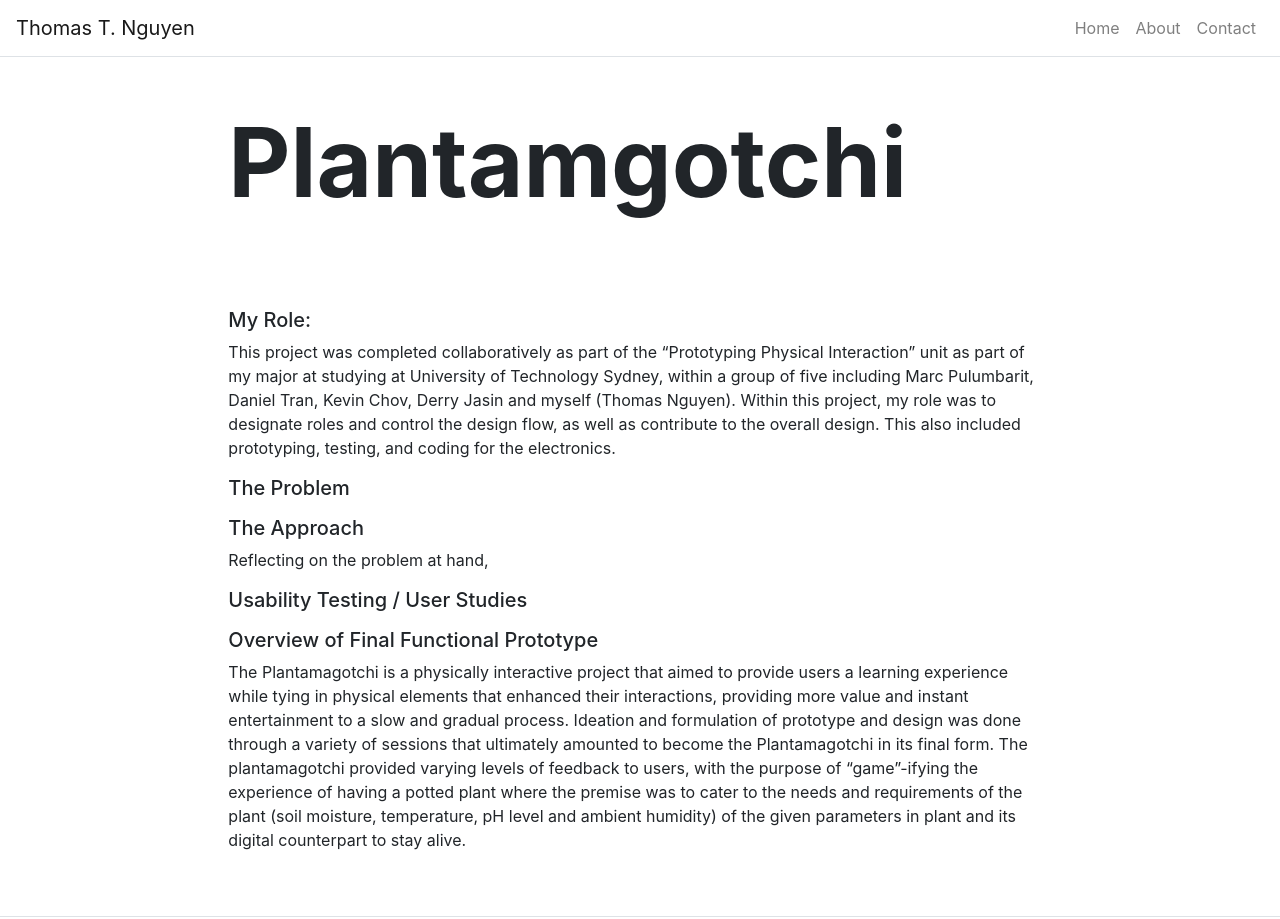
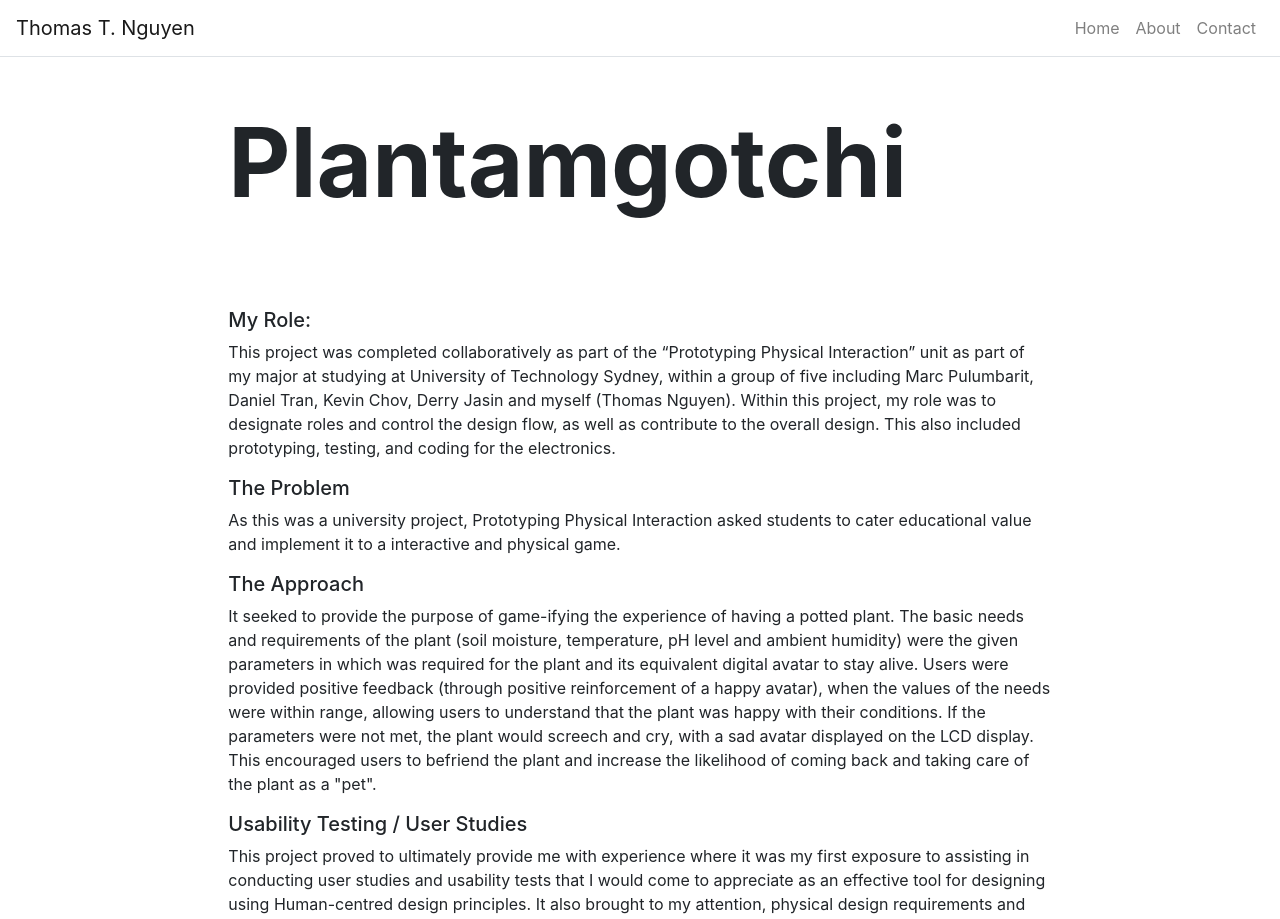
Before and after one commit to nguyentthomas/nguyentthomas.github.io, a React (Create React App) app: page /plantamagotchi in a window 1280 px wide. Shown: the top 919 px of the page. Built offline with nearby package versions, Linux system fonts and the light colour scheme.

Commit message:
Added: Info on Pages

```diff
--- a/src/pages/KetoKingPage.js
+++ b/src/pages/KetoKingPage.js
@@ -46,7 +46,9 @@ function KetoKingPage(props) {
                 </p>
 
                 <h5>Overview of Final Functional Prototype</h5>
-                <p>Here's a preview of the functional prototype in a typical use-case: <a href="https://www.youtube.com/watch?v=bIP5VCpZhNM">https://www.youtube.com/watch?v=bIP5VCpZhNM</a></p>
+                <p>
+                    Here's a preview of the functional prototype in a typical use-case: <a href="https://www.youtube.com/watch?v=bIP5VCpZhNM">https://www.youtube.com/watch?v=bIP5VCpZhNM</a>
+                </p>
             </Content>
         </div>
     )
--- a/src/pages/PlantamagotchiPage.js
+++ b/src/pages/PlantamagotchiPage.js
@@ -20,13 +20,19 @@ function PlantamagotchiPage(props) {
 				prototyping, testing, and coding for the electronics.</p>
 
                 <h5>The Problem</h5>
-                <p></p>
+                <p>As this was a university project, Prototyping Physical Interaction asked students to cater educational value and implement it to a interactive and physical game.</p>
 
                 <h5>The Approach</h5>
-                <p>Reflecting on the problem at hand, </p>
+                <p>It seeked to provide the purpose of game-ifying the experience of having a potted plant.
+                    The basic needs and requirements of the plant (soil moisture, temperature, pH level and ambient humidity) were the given parameters in which was required for the plant and its equivalent digital avatar to stay alive.
+                    Users were provided positive feedback (through positive reinforcement of a happy avatar), when the values of the needs were within range, allowing users to understand that the plant was happy with their conditions.
+                    If the parameters were not met, the plant would screech and cry, with a sad avatar displayed on the LCD display.
+                    This encouraged users to befriend the plant and increase the likelihood of coming back and taking care of the plant as a "pet".
+</p>
 
                 <h5>Usability Testing / User Studies</h5>
-                <p></p>
+                <p>This project proved to ultimately provide me with experience where it was my first exposure to assisting in conducting user studies and usability tests that I would come to appreciate as an effective tool for designing using Human-centred design principles.
+                     It also brought to my attention, physical design requirements and the accessibility that comes with it, to which plays a crucial role in the experience of users.</p>
 
                 <h5>Overview of Final Functional Prototype</h5>
                 <p>The Plantamagotchi is a physically interactive project that aimed to provide users a learning experience
```
Also changed, not shown: src/images/plantamagotchi/ComponentMap.png (added).
